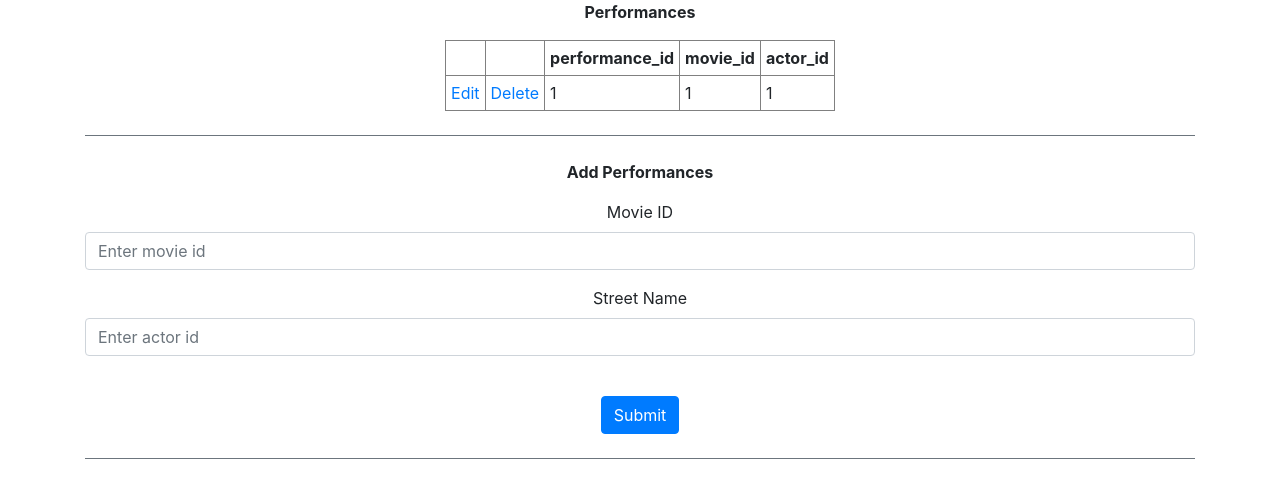
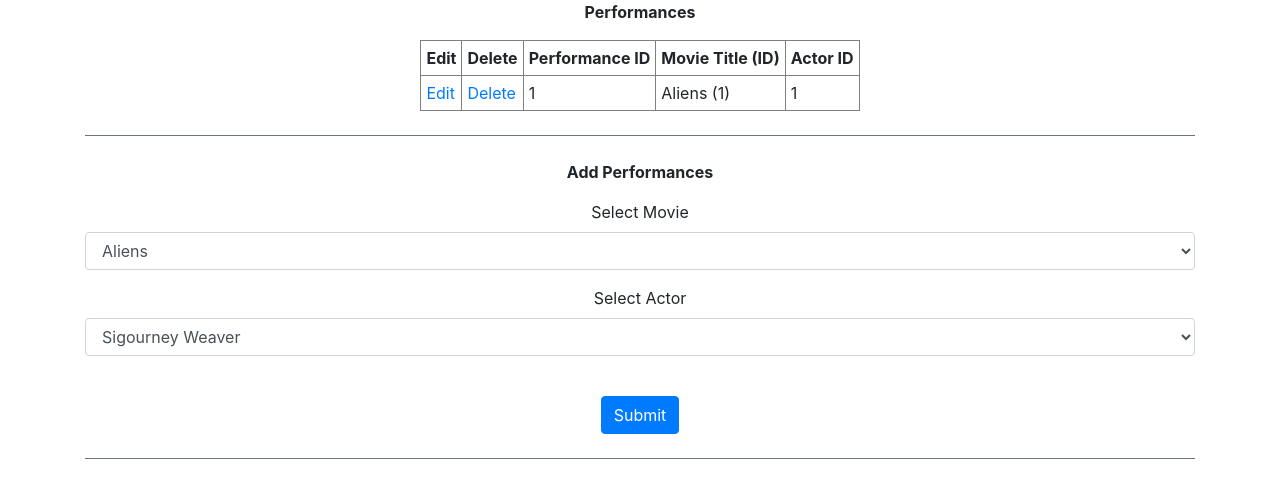
Before and after one commit to yoparky/flask_db_website, a Flask app: page /performances in a window 1280 px wide. Shown: the part 56-554 px from the top of the page. Run offline with Flask 3, Linux system fonts and the light colour scheme; data comes from the database, SQL or seed files in the repository; some libraries are stand-ins or nearby versions.

Commit message:
Fix performances for better readability and a bug where entering an id that DNE would crash the app

```diff
--- a/website/templates/performances.html
+++ b/website/templates/performances.html
@@ -6,62 +6,57 @@
 
 <p><strong>Performances</strong></p>
 
-<table border="1" cellpadding="5"></tableborder>
+<table border="1" cellpadding="5">
     <thead>
-    <tr>
-        <!-- Iterate through each key in the first entry to get the
-        column name -->
-        <th><a href="#"></a></th>
-        <th><a href="#"></a></th>
-        {% if performances|length > 0 %}
-            {% for key in performances[0].keys() %}
-
-            <!-- Create a <th> tag with the key inside of it, this will be
-            our header row -->
-            <th>{{ key }}</th>
-
-            <!-- End of this for loop -->
-            {% endfor %}
-        {% endif %}
-
-    </tr>
+        <tr>
+            <th>Edit</th>
+            <th>Delete</th>
+            <th>Performance ID</th>
+            <th>Movie Title (ID)</th>
+            <th>Actor ID</th>
+        </tr>
+    </thead>
     <tbody>
-
-    <!-- Now, iterate through every row -->
-    {% for person in performances %}
-    <tr>
-        <td><a href="edit_performance/{{person.performance_id}}">Edit</a></td>
-        <td><a href="delete_performance/{{person.performance_id}}">Delete</a></td>
-        <!-- Then iterate through every key in the current person dictionary -->
-        {% for key in person.keys() %}
-        <!-- Create a <td> element with the value of that key in it -->
-        <td>{{person[key]}}</td>
+        {% for performance in performances %}
+        <tr>
+            <td><a href="edit_performance/{{ performance.performance_id }}">Edit</a></td>
+            <td><a href="delete_performance/{{ performance.performance_id }}">Delete</a></td>
+            <td>{{ performance.performance_id }}</td>
+            <td>{{ performance.movie_title }} ({{ performance.movie_id }})</td>
+            <td>{{ performance.actor_id }}</td>
+        </tr>
         {% endfor %}
-    </tr>
-    {% endfor %}
+    </tbody>
 </table>
 <br />
+
 {% endblock %}
 
 {% block form %}
 
-<!-- Form -->
 <div id="container">
     <form method="POST" id="New_Person">
         <br />
         <p><strong>Add Performances</strong></p>
         <div class="form-group">
-            <label for="movie_id">Movie ID</label>
-            <input type="number" class="form-control" id="movie_id" name="movie_id" placeholder="Enter movie id">
+            <label for="movie_id">Select Movie</label>
+            <select class="form-control" id="movie_id" name="movie_id">
+                {% for movie in movies %}
+                    <option value="{{ movie.movie_id }}">{{ movie.title }}</option>
+                {% endfor %}
+            </select>
         </div>
         <div class="form-group">
-            <label for="actor_id">Street Name</label>
-            <input type="number" class="form-control" id="actor_id" name="actor_id" placeholder="Enter actor id">
+            <label for="actor_id">Select Actor</label>
+            <select class="form-control" id="actor_id" name="actor_id">
+                {% for actor in actors %}
+                    <option value="{{ actor.actor_id }}">{{ actor.name }}</option>
+                {% endfor %}
+            </select>
         </div>
         <br />
         <button type="submit" class="btn btn-primary">Submit</button>
-        <br />
-        <br />
+        <br /><br />
     </form>
 </div>
 
--- a/website/views_performances.py
+++ b/website/views_performances.py
@@ -4,68 +4,73 @@ from .database import db_connector as db
 from .database import script
 
 views_performances = Blueprint('views_performances', __name__)
-# connect to database
 db_connection = db.connect_to_database()
-
 
 @views_performances.route('/performances', methods=["POST", "GET"])
 def performances():
     if request.method == "POST":
-        # grab input
         movie_id = request.form["movie_id"]
         actor_id = request.form["actor_id"]
 
         # validate - Should refactor
         if len(movie_id) < 1:
-            script.flashMessage('Last name', 0, 'error')
+            script.flashMessage('Movie ID', 0, 'error')
         elif len(actor_id) < 1:
-            script.flashMessage('Street name', 0, 'error')
+            script.flashMessage('Actor ID', 0, 'error')
         else:
-            # add to db
             query = "INSERT INTO Performances (movie_id, actor_id) VALUES (%s, %s)"
-            query_params=(movie_id, actor_id)
-            cursor = db.execute_query(db_connection=db_connection, query=query, query_params=query_params)
-            # flash success
+            query_params = (movie_id, actor_id)
+            db.execute_query(db_connection=db_connection, query=query, query_params=query_params)
             script.flashMessage(crud='create')
 
-    # Default to GET behavior and update table if entry added
-    query = "SELECT * FROM Performances;"
-    cursor = db.execute_query(db_connection=db_connection, query=query)
-    result = cursor.fetchall()
-    # a potential query2 that populates the dropdown etc.
-    return render_template("performances.html", performances=result)
+    query = """SELECT Performances.performance_id, Performances.movie_id, Movies.title AS movie_title,
+                Performances.actor_id FROM Performances
+                JOIN Movies ON Performances.movie_id = Movies.movie_id;"""
+    performances = db.execute_query(db_connection=db_connection, query=query).fetchall()
+
+    query_movies = "SELECT movie_id, title FROM Movies;"
+    movies = db.execute_query(db_connection=db_connection, query=query_movies).fetchall()
+
+    query_actors = "SELECT actor_id, CONCAT(first, ' ', last) AS name FROM Actors;"
+    actors = db.execute_query(db_connection=db_connection, query=query_actors).fetchall()
+
+    return render_template("performances.html", performances=performances, movies=movies, actors=actors)
 
 @views_performances.route('/delete_performance/<int:id>')
 def delete_performance(id):
-    query = "DELETE FROM Performances WHERE performance_id = '%s';"
+    query = "DELETE FROM Performances WHERE performance_id = %s;"
     db.execute_query(db_connection=db_connection, query=query, query_params=(id,))
     time.sleep(1)
     return redirect("/performances")
 
 @views_performances.route('/edit_performance/<int:id>', methods=["POST", "GET"])
 def edit_performance_id(id):
-
     if request.method == "POST":
-        # grab input
         movie_id = request.form["movie_id"]
         actor_id = request.form["actor_id"]
         # validate -- refactor maybe
         if len(movie_id) < 1:
-            script.flashMessage('Last name', 0, 'error')
+            script.flashMessage('Movie ID', 0, 'error')
         elif len(actor_id) < 1:
-            script.flashMessage('Street name', 0, 'error')
+            script.flashMessage('Actor ID', 0, 'error')
         else:
             # add to db
             query = "UPDATE Performances SET movie_id = %s, actor_id = %s WHERE performance_id = %s"
-            query_params=(movie_id, actor_id, id)
-            cursor = db.execute_query(db_connection=db_connection, query=query, query_params=query_params)
-            # flash success
+            query_params = (movie_id, actor_id, id)
+            db.execute_query(db_connection=db_connection, query=query, query_params=query_params)
             script.flashMessage(crud='update')
             return redirect('/performances')
 
-    # Default to GET behavior and update table if entry added
-    query = "SELECT * FROM Performances WHERE performance_id='%s';"
-    cursor = db.execute_query(db_connection=db_connection, query=query, query_params=(id,))
-    result = cursor.fetchall()
-    # a potential query2 that populates the dropdown etc.
-    return render_template("edit/edit_performance.html", performances=result)
+    query = """SELECT Performances.performance_id, Performances.movie_id, Movies.title AS movie_title,
+               Performances.actor_id FROM Performances
+               JOIN Movies ON Performances.movie_id = Movies.movie_id
+               WHERE performance_id = %s;"""
+    performance = db.execute_query(db_connection=db_connection, query=query, query_params=(id,)).fetchone()
+
+    query_movies = "SELECT movie_id, title FROM Movies;"
+    movies = db.execute_query(db_connection=db_connection, query=query_movies).fetchall()
+
+    query_actors = "SELECT actor_id, CONCAT(first, ' ', last) AS name FROM Actors;"
+    actors = db.execute_query(db_connection=db_connection, query=query_actors).fetchall()
+
+    return render_template("edit/edit_performance.html", performance=performance, movies=movies, actors=actors)
```
